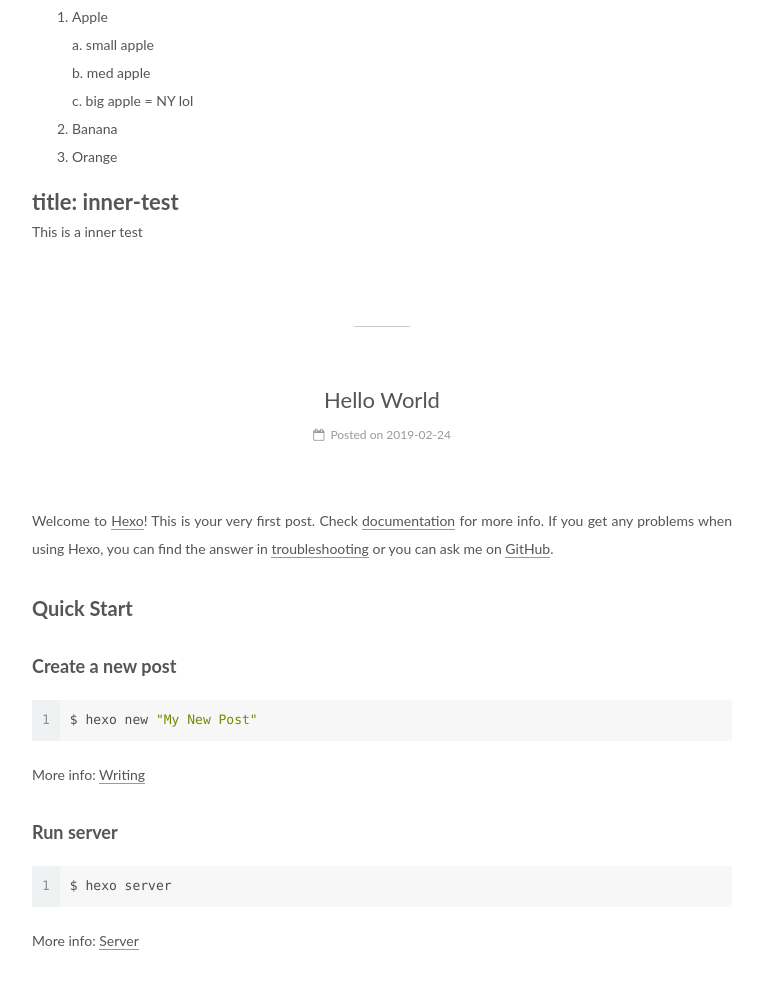
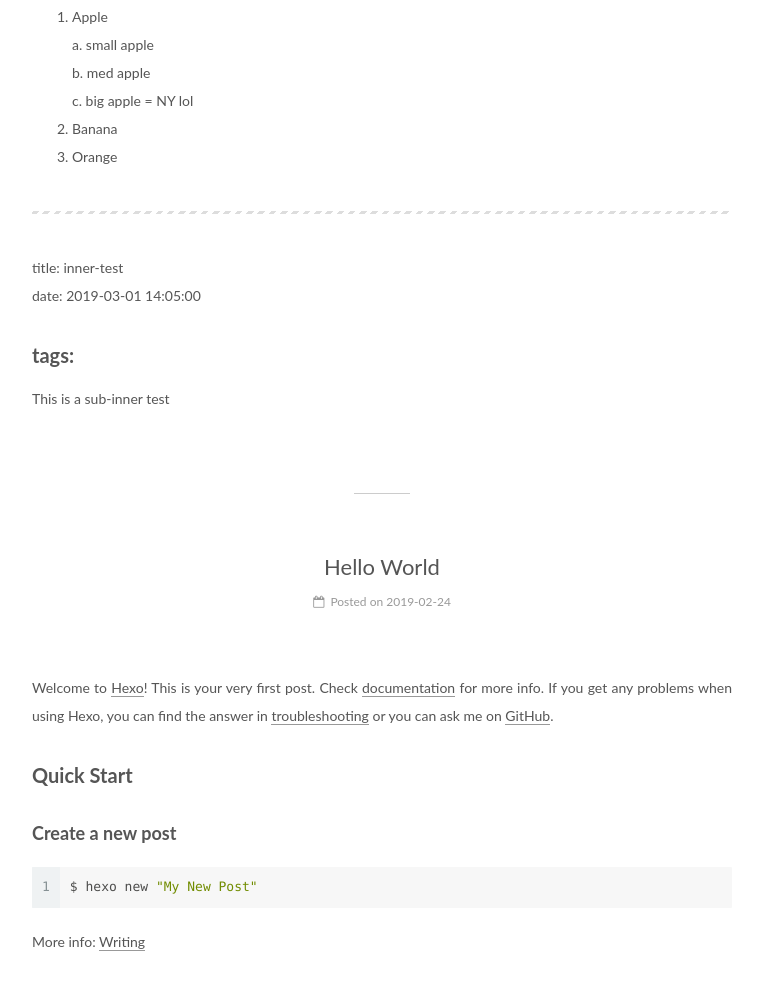
Before and after one commit to allenchi0729/allenchi0729.github.io, a plain HTML site: page index.html in a window 1280 px wide. Shown: the part 1129-2114 px from the top of the page, without its empty margins (258-1021 px from the left). Drawn offline with Linux system fonts and the light colour scheme.

Commit message:
Site updated: 2019-03-01 14:06:00

```diff
--- a/css/main.css
+++ b/css/main.css
@@ -1822,7 +1822,7 @@ pre .javascript .function {
   width: 4px;
   height: 4px;
   border-radius: 50%;
-  background: #ffcc28;
+  background: #cc1f36;
 }
 .links-of-blogroll {
   font-size: 13px;
--- a/index.html
+++ b/index.html
@@ -312,7 +312,9 @@
 <li>Banana</li>
 <li>Orange</li>
 </ol>
-<h1 id="title-inner-test"><a href="#title-inner-test" class="headerlink" title="title: inner-test"></a>title: inner-test</h1><p>This is a inner test</p>
+<hr>
+<p>title: inner-test<br>date: 2019-03-01 14:05:00</p>
+<h2 id="tags"><a href="#tags" class="headerlink" title="tags: "></a>tags: </h2><p>This is a sub-inner test</p>
 <!-- Today is Feb. 25. I just want to say that I'm tired and sad.
 Me and Cindy, both of us have a lot of barriers in front of our relationship.
 But, I'll still love her, now and forever. -->
```
Also changed, not shown: 2019/02/25/test/index.html (+8 -6 lines).
